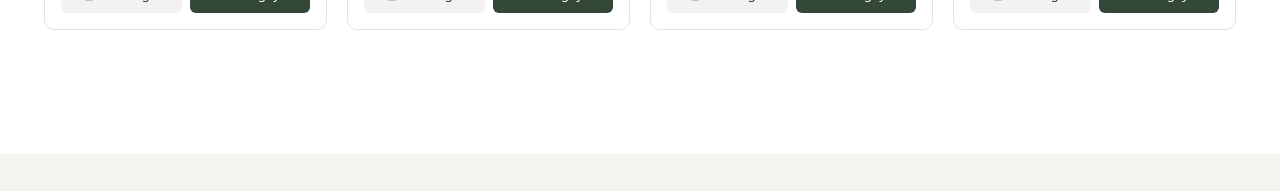
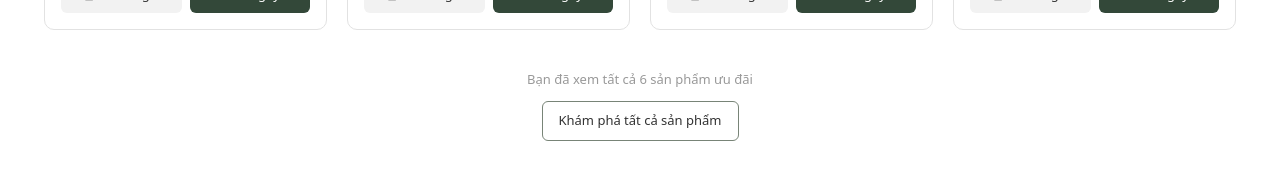
Before and after one commit to 23130087-AnhHan/FrontEnd_BanXaPhong, a React (Vite) app: page /offer in a window 1280 px wide. Shown: the part 2172-2363 px from the top of the page. Built offline with nearby package versions, Linux system fonts and the light colour scheme; data requests are answered from the project's data file.

Commit message:
update: thêm cái component EndOffer ở cuối trang cho phép xem toàn bộ sản phẩm

```diff
--- a/src/pages/OfferPro/OfferProducts.tsx
+++ b/src/pages/OfferPro/OfferProducts.tsx
@@ -12,6 +12,7 @@ import { useDispatch, useSelector } from "react-redux"
 import type { AppDispatch, RootState } from "../../store/store"
 import { useEffect } from "react"
 import { loadProducts } from "../../components/ProductSlice"
+import EndOffer from "./components/EndOffer"
 
 
 const ListOption = [
@@ -105,6 +106,7 @@ export default function OfferProducts() {
             <ProductList
                 products={displayProducts}
             />
+            <EndOffer/>
         </div>
     )
 }
--- /dev/null
+++ b/src/pages/OfferPro/components/EndOffer.scss
@@ -0,0 +1,25 @@
+
+.product-end {
+    text-align: center;
+}
+
+.product-end p {
+    color: #999;
+    font-size: 13px;
+    margin-bottom: 12px;
+}
+
+.product-end button {
+    padding: 9px 16px;
+    background: transparent;
+    border: 1px solid #788477;
+    border-radius: 6px;
+    cursor: pointer;
+    font-size: 13px;
+    color: #333;
+}
+
+.product-end button:hover {
+    background: #788477;
+    color: white;
+}
--- /dev/null
+++ b/src/pages/OfferPro/components/EndOffer.tsx
@@ -0,0 +1,15 @@
+import { useNavigate } from 'react-router-dom'
+import './EndOffer.scss'
+
+export default function EndOffer() {
+    const navigate = useNavigate()
+
+    return (
+        <div className="product-end">
+            <p>Bạn đã xem tất cả 6 sản phẩm ưu đãi</p>
+            <button type="button" onClick={() => navigate('/products')}>
+                Khám phá tất cả sản phẩm
+            </button>
+        </div>
+    )
+}
```
